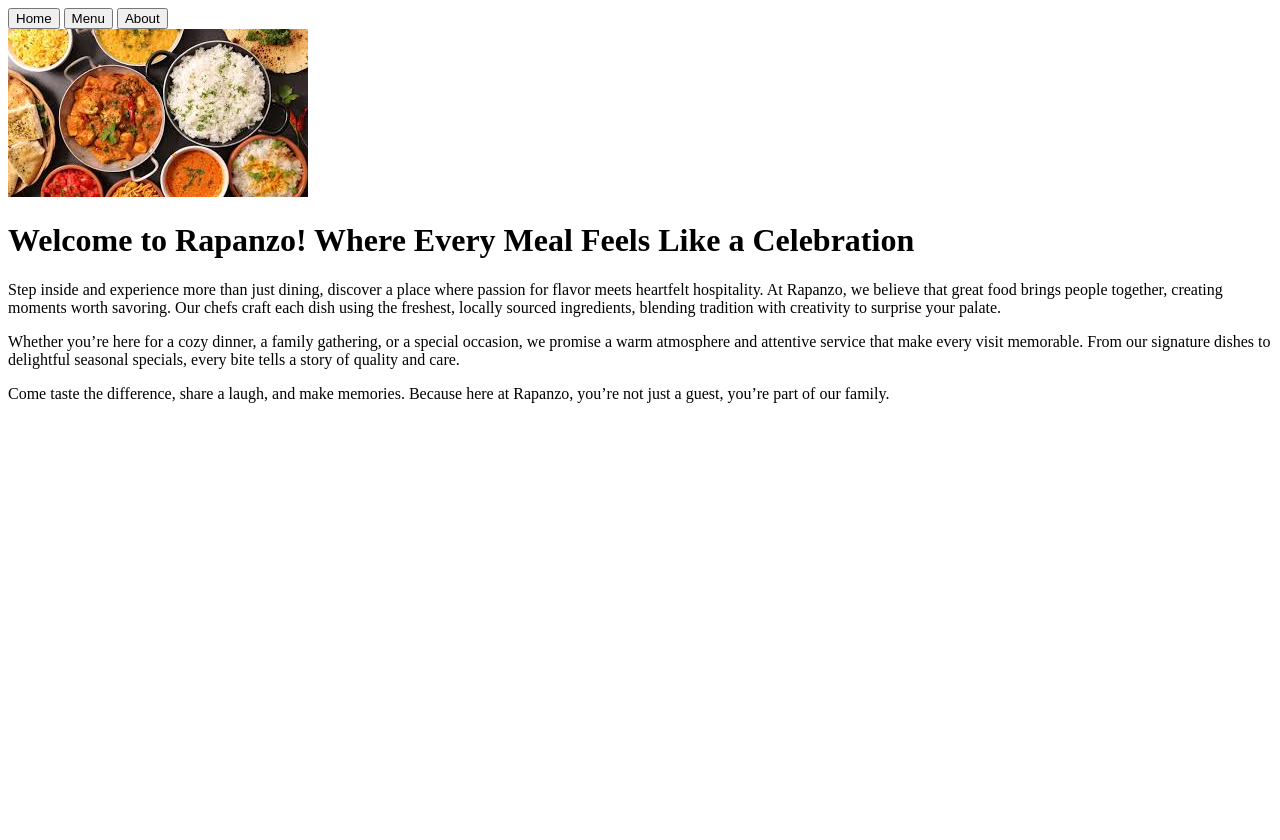
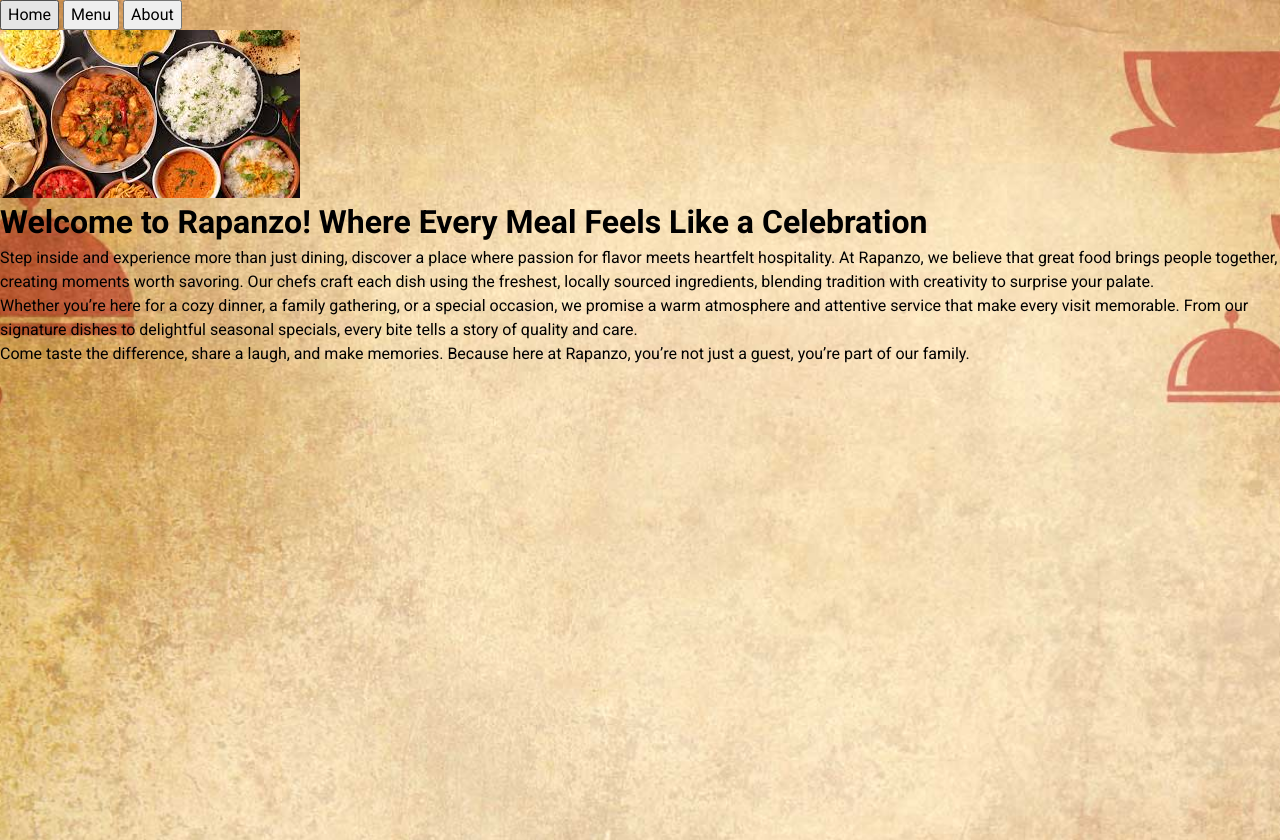
Before and after one commit to raysu929/restaurant-page, a website built with webpack: page src/template.html in a window 1280 px wide. Shown: the top 840 px of the page. Before the commit the page ends 800 px from the top, so only its background shows below. Built offline with nearby package versions, Linux system fonts and the light colour scheme.

Commit message:
Add roboto font and a background image. Create css file and add css reset.

```diff
--- /dev/null
+++ b/src/general.css
@@ -0,0 +1,42 @@
+*, *::before, *::after {
+  box-sizing: border-box;
+}
+
+* {
+  margin: 0;
+}
+
+body {
+  line-height: 1.5;
+  -webkit-font-smoothing: antialiased;
+   font-family: "Roboto", sans-serif;
+background-image: url("./background3.jpg");
+ background-size: cover;
+  background-position: center;
+  background-repeat: no-repeat;
+  height: 160vh;
+}
+
+img, picture, video, canvas, svg {
+  display: block;
+  max-width: 100%;
+}
+
+input, button, textarea, select {
+  font: inherit;
+}
+
+p, h1, h2, h3, h4, h5, h6 {
+  overflow-wrap: break-word;
+}
+
+p {
+  text-wrap: pretty;
+}
+h1, h2, h3, h4, h5, h6 {
+  text-wrap: balance;
+}
+
+#root, #__next {
+  isolation: isolate;
+}
--- a/src/index.js
+++ b/src/index.js
@@ -1,6 +1,7 @@
 import homePage from "./home";
 import {menuPage} from "./menu";
 import {aboutPage} from "./about";
+import "./general.css";
 
 const home = document.querySelector(".home");
     home.addEventListener("click", () => {
--- a/src/template.html
+++ b/src/template.html
@@ -4,6 +4,9 @@
   <meta charset="UTF-8">
   <meta name="viewport" content="width=device-width, initial-scale=1.0">
   <title>Restaurant page</title>
+  <link rel="preconnect" href="https://fonts.googleapis.com">
+<link rel="preconnect" href="https://fonts.gstatic.com" crossorigin>
+<link href="https://fonts.googleapis.com/css2?family=Roboto:ital,wght@0,100..900;1,100..900&display=swap" rel="stylesheet">
 </head>
 <body>
   <header>
```
Also changed, not shown: src/background.jpg (added), src/background2.jpg (added), src/background3.jpg (added).
